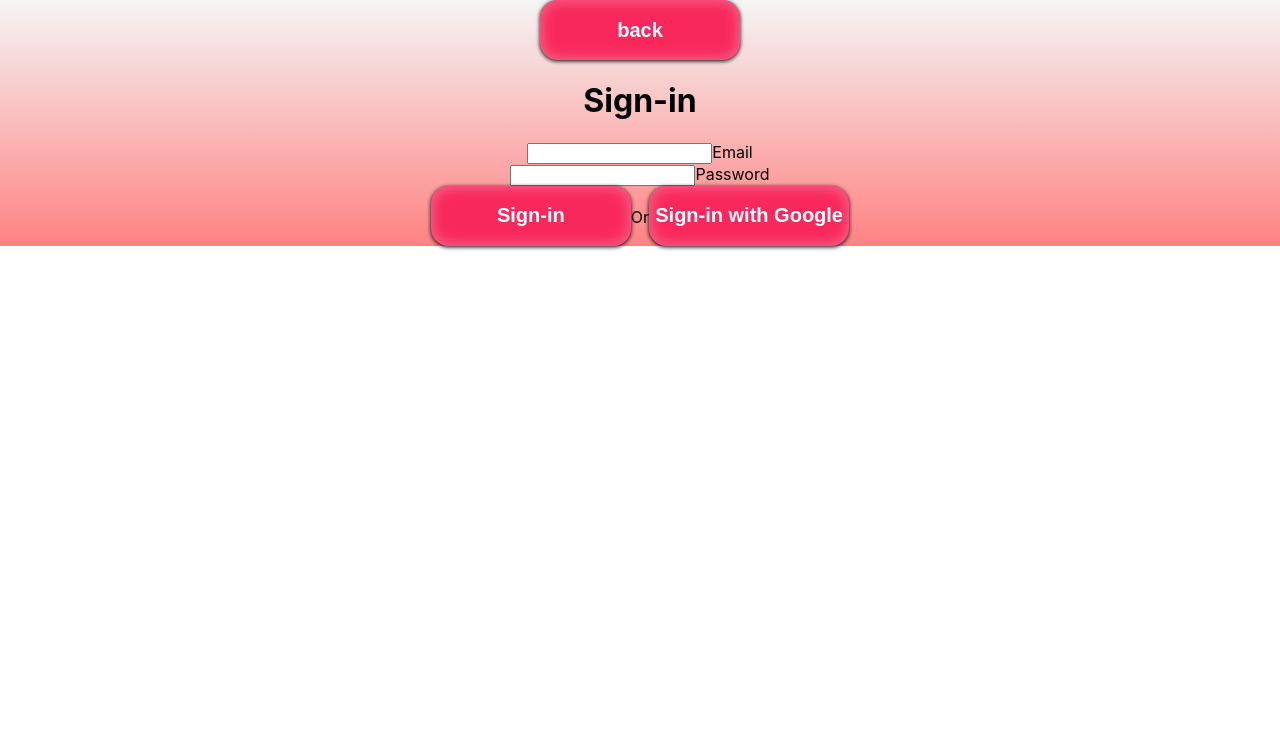
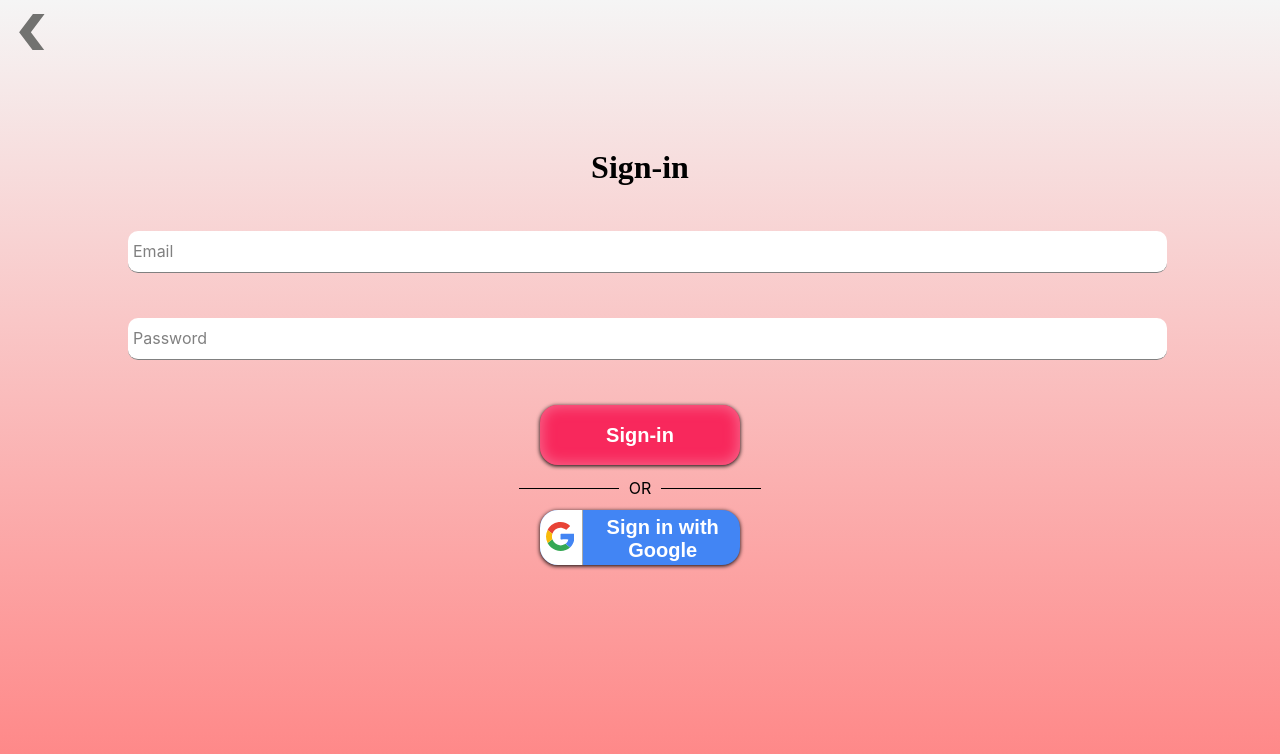
Before and after one commit to Gargar77/seito_cuts, a React (Create React App) app: page /auth in a window 1280 px wide. Both pictures are taken after a click on the element "Sign in". Shown: the top 754 px of the page. Built offline with nearby package versions, Linux system fonts and the light colour scheme; no server answers.

Commit message:
styled sign-in and sign-up pages

```diff
--- a/src/App.css
+++ b/src/App.css
@@ -20,3 +20,5 @@ p {
   font-size: 1.2rem;
   font-weight: bold;
 }
+
+@import url('https://fonts.googleapis.com/css2?family=Permanent+Marker&display=swap');
--- a/src/components/form-input/form-input.component.jsx
+++ b/src/components/form-input/form-input.component.jsx
@@ -1,6 +1,6 @@
 import React from 'react';
 
-import './form-input.styles.css';
+import './form-input.styles.scss';
 
 // NOTE: we are making the label tag optional in this component
 const FormInput = ({handleChange,label,...otherProps}) => (
--- /dev/null
+++ b/src/components/form-input/form-input.styles.scss
@@ -0,0 +1,54 @@
+$sub-color: grey;
+$main-color: black;
+
+@mixin shrinkLabel {
+  top: -20px;
+  font-size: 12px;
+  color: $main-color;
+}
+
+.group {
+  position: relative;
+  margin: 45px 0;
+
+  .form-input {
+    background: none;
+    background-color: white;
+    color: $sub-color;
+    font-size: 18px;
+    padding: 10px 10px 10px 5px;
+    display: block;
+    width: 100%;
+    border: none;
+    border-radius: 10px;
+    border-bottom: 1px solid $sub-color;
+    margin: 25px 0;
+
+    &:focus {
+      outline: none;
+    }
+
+    &:focus ~ .form-input-label {
+      @include shrinkLabel();
+    }
+  }
+
+  input[type='password'] {
+    letter-spacing: 0.3em;
+  }
+
+  .form-input-label {
+    color: $sub-color;
+    font-size: 16px;
+    font-weight: normal;
+    position: absolute;
+    pointer-events: none;
+    left: 5px;
+    top: 10px;
+    transition: 300ms ease all;
+
+    &.shrink {
+      @include shrinkLabel();
+    }
+  }
+}
--- a/src/components/sign-in/sign-in.component.jsx
+++ b/src/components/sign-in/sign-in.component.jsx
@@ -4,7 +4,7 @@ import './sign-in.styles.css';
 
 import FormInput from '../form-input/form-input.component';
 import { auth, signInWithGoogle } from '../../firebase/firebase.utils';
-
+import GoogleButton from '../google-auth-button/google-auth-button.component'
 
 class SignIn extends React.Component {
     constructor(props) {
@@ -53,9 +53,12 @@ class SignIn extends React.Component {
                 <form onSubmit={this.handleSubmit}>
                      <FormInput name="email" type="email" value={this.state.email} label="Email" handleChange={this.handleChange} required/>
                      <FormInput name="password" type="password" value={this.state.password} label="Password" handleChange={this.handleChange} required/>
-                     <button type="submit">Sign-in</button>
-                     <span>Or</span>
-                     <button onClick={signInWithGoogle}>Sign-in with Google</button>
+                     <div className="auth-button-options">
+                        <button type="submit">Sign-in</button>
+                        <span className="or-option"><div/><span>OR</span><div/></span>
+                        <GoogleButton signInWithGoogle={signInWithGoogle} authType="Sign in"/>
+                     </div>
+
                 </form>
             </div>
         )
--- a/src/components/sign-in/sign-in.styles.css
+++ b/src/components/sign-in/sign-in.styles.css
@@ -0,0 +1,3 @@
+.sign-in h1 {
+    font-family: 'Permanent Marker', cursive;
+}
--- a/src/components/sign-up/sign-up.component.jsx
+++ b/src/components/sign-up/sign-up.component.jsx
@@ -4,6 +4,8 @@ import './sign-up.styles.css';
 
 import FormInput from '../form-input/form-input.component';
 import { auth,createUserProfileDocument, signInWithGoogle } from '../../firebase/firebase.utils';
+import GoogleButton from '../google-auth-button/google-auth-button.component';
+import GoogleAuthButton from '../google-auth-button/google-auth-button.component';
 
 
 class SignUp extends React.Component {
@@ -99,8 +101,12 @@ class SignUp extends React.Component {
         const {first,last,email,password,confirmPassword} = this.state;
         return(
             <div className="sign-up">
-                <h2 className="title">Sign-up</h2>
+                <h1 className="title">Sign-up</h1>
                 <form className="sign-up-form" onSubmit={this.handleSubmit}>
+                <div className="auth-button-options">
+                        <GoogleAuthButton signInWithGoogle={signInWithGoogle} authType="Sign up"/>
+                        <span className="or-option"><div/><span>OR</span><div/></span>
+                    </div>
                     <FormInput
                     type="text"
                     name="first"
@@ -142,8 +148,8 @@ class SignUp extends React.Component {
                     required
                     />
                     <button type="submit">SIGN UP</button>
-                    <span>Or</span>
-                    <button onClick={()=>this.signUp('google')} >Sign up with Google</button>
+
+
                 </form>
             </div>
         )
--- a/src/components/sign-up/sign-up.styles.css
+++ b/src/components/sign-up/sign-up.styles.css
@@ -0,0 +1,3 @@
+.sign-up h1 {
+    font-family: 'Permanent Marker', cursive;
+}
--- a/src/pages/auth/auth.component.jsx
+++ b/src/pages/auth/auth.component.jsx
@@ -5,6 +5,8 @@ import SignIn from '../../components/sign-in/sign-in.component';
 import SignUp from '../../components/sign-up/sign-up.component';
 import {ReactComponent as MainLogo} from '../../assets/seito_astro.svg';
 import {ReactComponent as CutLogo} from '../../assets/seito_cut.svg';
+import {ReactComponent as BackArrow} from '../../assets/back_arrow.svg';
+
 
 class Auth extends React.Component {
     state = {
@@ -30,11 +32,16 @@ class Auth extends React.Component {
         })
     }
 
+    renderBackButton(){
+        return (
+            <div className="back-arrow" onClick={this.returnHomeHandler}><BackArrow/></div>
+        )
+    }
+
     render() {
 
         let auth = (
             <div className="landing">
-                <div className="auth-background"></div>
                 <div className="svg-container">
                     <div className="main-logo">
                         <MainLogo/>
@@ -55,14 +62,14 @@ class Auth extends React.Component {
         if (isSignIn && !isLanding) {
             auth = (
                 <div>
-                    <button onClick={this.returnHomeHandler}>back</button>
+                    {this.renderBackButton()}
                     <SignIn/>
                 </div>
             )
         } else if (!isLanding) {
             auth = (
                 <div>
-                    <button onClick={this.returnHomeHandler}>back</button>
+                    {this.renderBackButton()}
                     <SignUp/>
                 </div>
             )
--- a/src/pages/auth/auth.styles.css
+++ b/src/pages/auth/auth.styles.css
@@ -1,23 +1,17 @@
 .auth {
-    height: 100%;
+    height: 100vh;
     background-image: linear-gradient(whitesmoke,rgb(255, 130, 130));
+    overflow: scroll;
 }
 .landing {
-    height: 100vh;
+    height: 100%;
     width: 100%;
     display: flex;
     flex-direction: column;
     justify-content: space-between;
+    overflow: hidden;
 }
-/*
-.auth-background {
-    height: 100%;
-    width: 100%;
-    background-image: url('../../assets//sushi_background.jpg');
-    position: absolute;
-    z-index: -1;
-    filter: blur(5px);
-} */
+
 
 .auth-actions {
     padding-top: 10%;
@@ -41,3 +35,45 @@
 .landing-signin {
     color:#f8285c;
 }
+
+.sign-in,.sign-up {
+    height: 100%;
+    padding: 10%;
+}
+
+.back-arrow {
+    position: absolute;
+    height:40px;
+    width: 40px;
+    padding: 12px;
+}
+
+.auth-button-options {
+    display: flex;
+    flex-direction: column;
+    align-items: center;
+    justify-content: space-between;
+    height: 160px;
+}
+
+.span-line {
+    height: 2px;
+    width: 40px;
+    background-color: black;
+}
+
+.or-option {
+    display: flex;
+    justify-content: center;
+}
+
+.or-option div {
+    width: 100px;
+    height: 0.5px;
+    background: black;
+    align-self: center;
+}
+
+.or-option span {
+    padding: 0 10px;
+}
```
Also changed, not shown: src/assets/back_arrow.svg (added), src/assets/google_icon.svg (added), src/components/form-input/form-input.styles.css (deleted).
